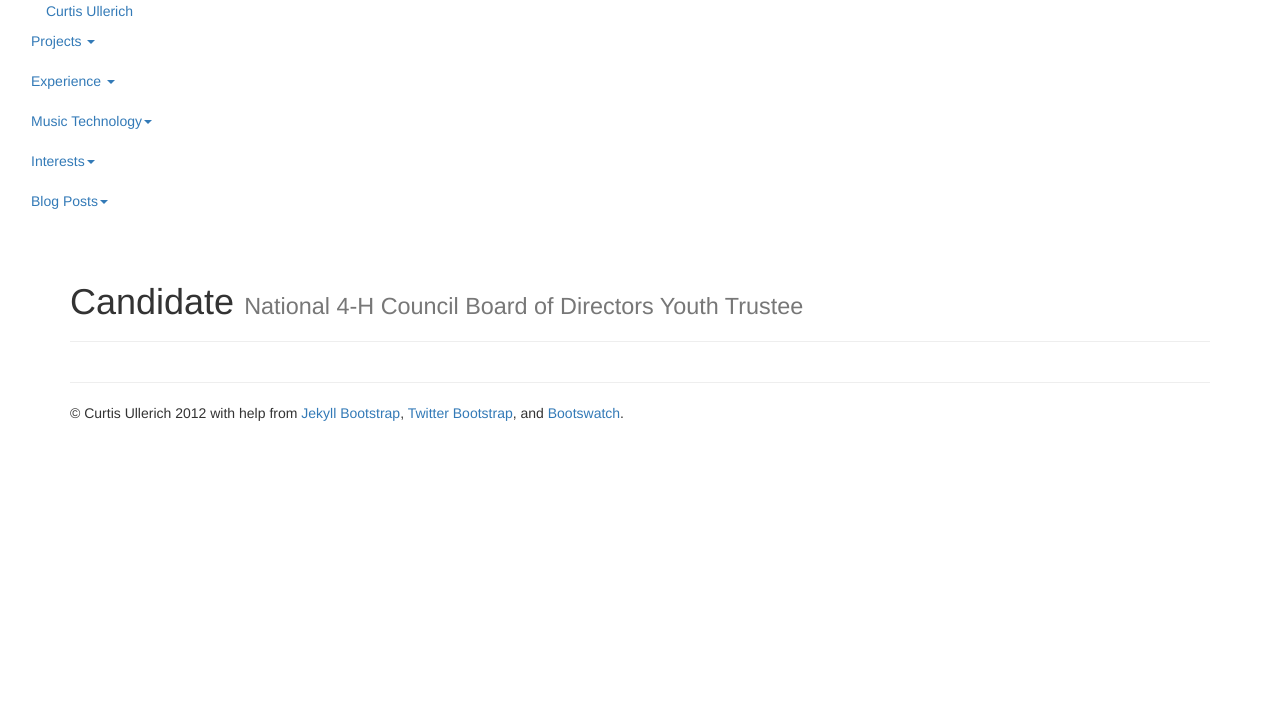
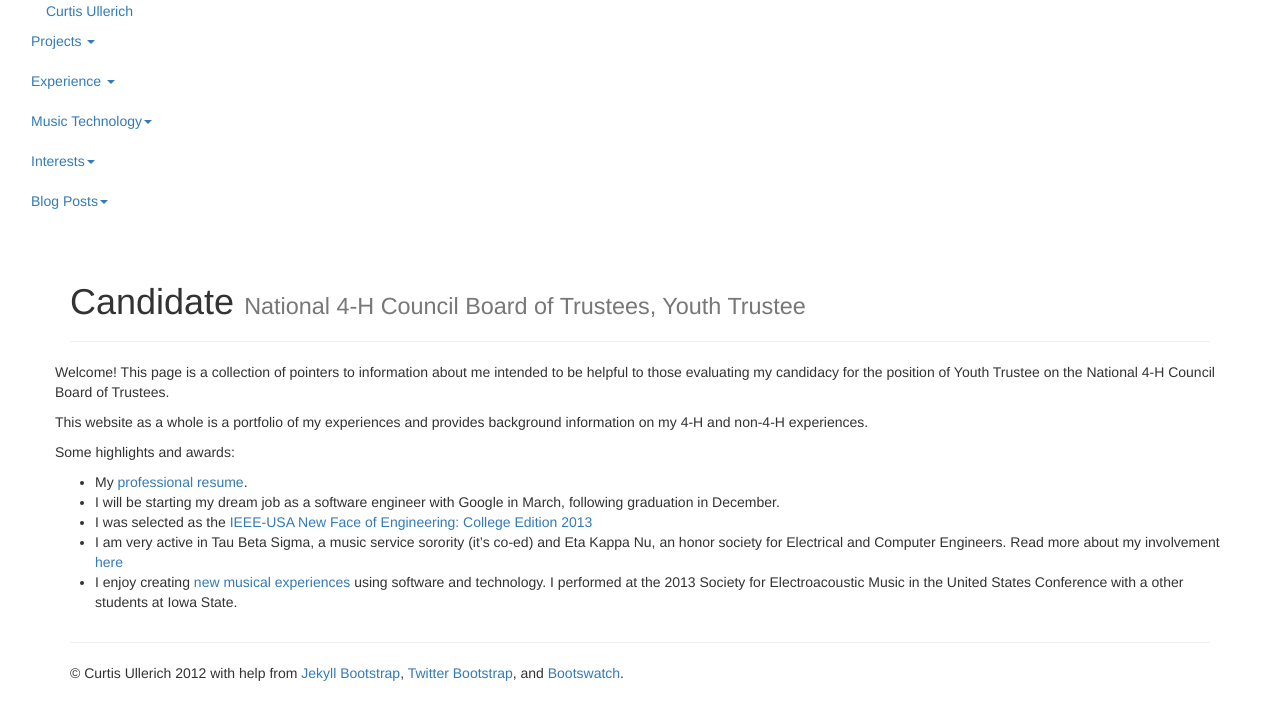
Before and after one commit to curtisullerich/portfolio, a Jekyll site: the page built from youth-trustee.md, in a window 1280 px wide. Shown: the top 720 px of the page. Built offline with Jekyll 4.4.1, drawn with Linux system fonts in a browser that asks for light colours; nearby versions of some CDN libraries; library files that are not in the unit come from our copies; comment, search, counter and statistics services are not loaded.

Commit message:
updated for youth trustee

```diff
--- a/youth-trustee.md
+++ b/youth-trustee.md
@@ -1,6 +1,17 @@
 ---
 layout: page
 title: Candidate
-tagline: National 4-H Council Board of Directors Youth Trustee
+tagline: National 4-H Council Board of Trustees, Youth Trustee
 ---
 {% include JB/setup %}
+
+Welcome! This page is a collection of pointers to information about me intended to be helpful to those evaluating my candidacy for the position of Youth Trustee on the National 4-H Council Board of Trustees.
+
+This website as a whole is a portfolio of my experiences and provides background information on my 4-H and non-4-H experiences.
+
+Some highlights and awards:
+- My [professional resume](/files/ullerich-resume.pdf).
+- I will be starting my dream job as a software engineer with Google in March, following graduation in December.
+- I was selected as the [IEEE-USA New Face of Engineering: College Edition 2013](http://www.nxtbook.com/nxtbooks/ieeeusa/ieeeusa_summer13/index.php#/36)
+- I am very active in Tau Beta Sigma, a music service sorority (it's co-ed) and Eta Kappa Nu, an honor society for Electrical and Computer Engineers. Read more about my involvement [here](http://www.curtisullerich.com/experience/leadership.html)
+- I enjoy creating [new musical experiences](/music-technology/overview.html) using software and technology. I performed at the 2013 Society for Electroacoustic Music in the United States Conference with a other students at Iowa State.
```
